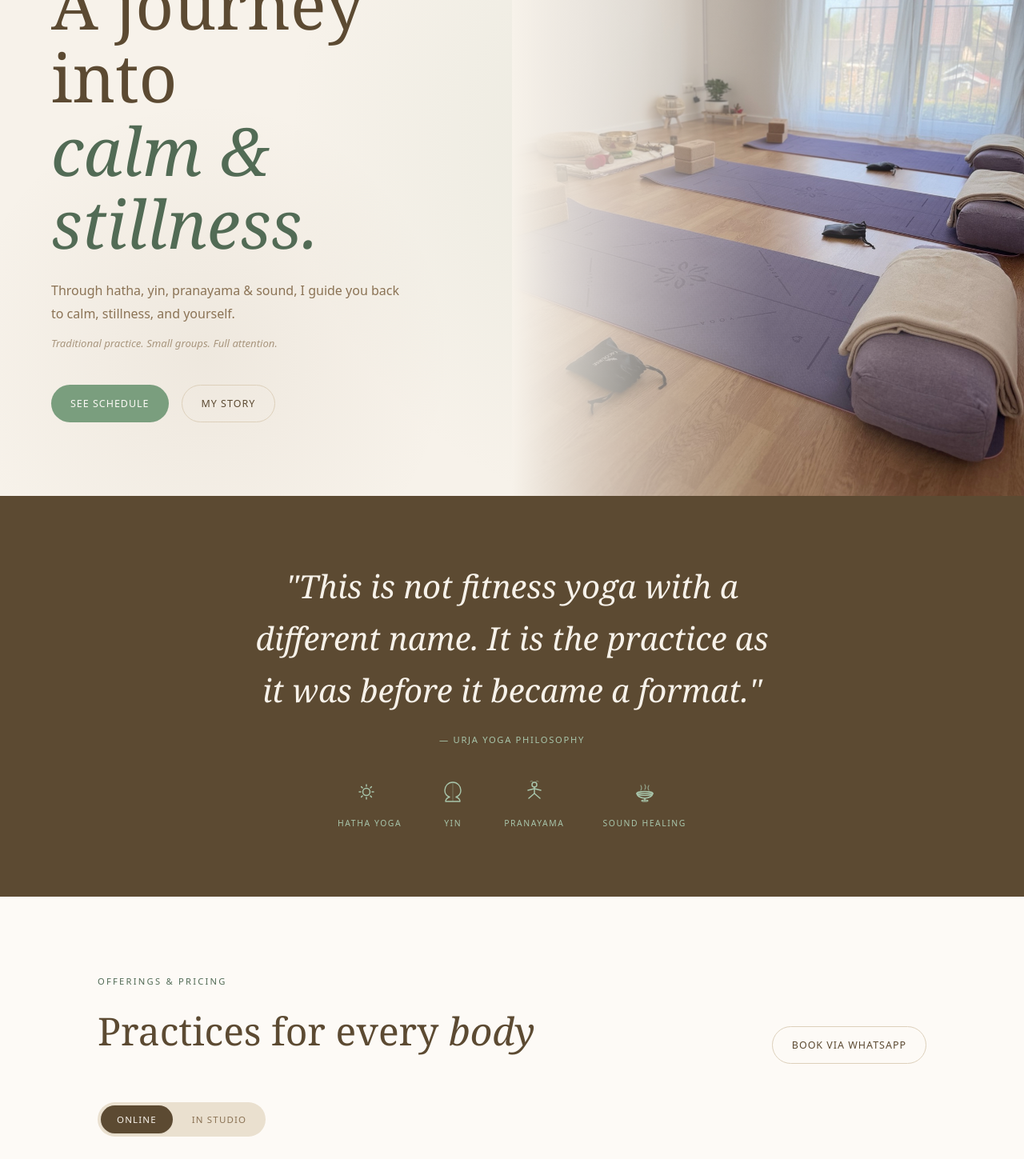
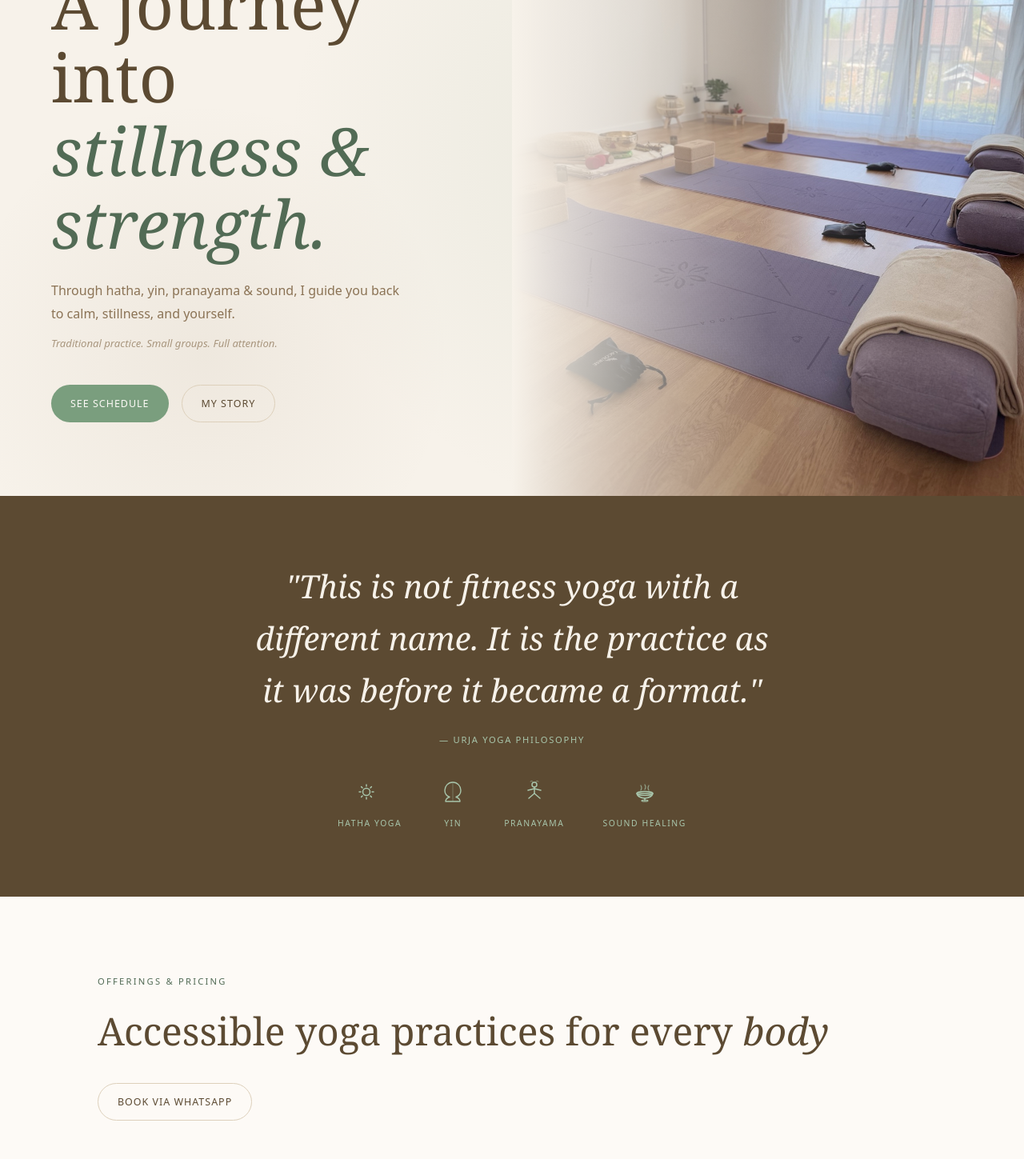
Before and after one commit to Urja/yoga, a Next.js app: page / in a window 1280 px wide. Shown: the part 260-1709 px from the top of the page at 80% size. Built offline with nearby package versions, Linux system fonts and the light colour scheme.

Commit message:
Update hero tagline and offerings heading copy
Co-Authored-By: Claude Sonnet 4.6 <noreply@anthropic.com>

```diff
--- a/app/page.tsx
+++ b/app/page.tsx
@@ -18,7 +18,7 @@ export default function HomePage() {
           </div>
           <h1 className="font-serif text-[clamp(3rem,6.5vw,5.2rem)] font-light leading-[1.1] text-[#5C4A32] mb-6">
             A journey into<br />
-            <em className="text-[#526B55]">calm & stillness.</em>
+            <em className="text-[#526B55]">stillness & strength.</em>
           </h1>
           <p className="text-[1rem] text-[#8B7355] max-w-md mb-3 leading-[1.8]">
             Through hatha, yin, pranayama & sound, I guide you back to calm, stillness, and yourself.
--- a/components/Offerings.tsx
+++ b/components/Offerings.tsx
@@ -16,7 +16,7 @@ export default function Offerings() {
         <div className="flex items-end justify-between mb-12 flex-wrap gap-6">
           <div>
             <p className="text-[0.7rem] font-medium tracking-[0.2em] uppercase text-[#526B55] mb-3">Offerings & Pricing</p>
-            <h2 className="font-serif text-[clamp(2rem,4vw,3rem)] font-light text-[#5C4A32]">Practices for every <em>body</em></h2>
+            <h2 className="font-serif text-[clamp(2rem,4vw,3rem)] font-light text-[#5C4A32]">Accessible yoga practices for every <em>body</em></h2>
           </div>
           <a href="https://wa.me/+4917668954497" target="_blank" rel="noopener noreferrer" className="inline-flex items-center gap-2 px-6 py-3 rounded-full border border-[#DDD0BB] text-[#5C4A32] text-[0.78rem] font-medium tracking-[0.08em] uppercase hover:border-[#7A9E7E] hover:text-[#526B55] transition-all">
             Book via WhatsApp
```
